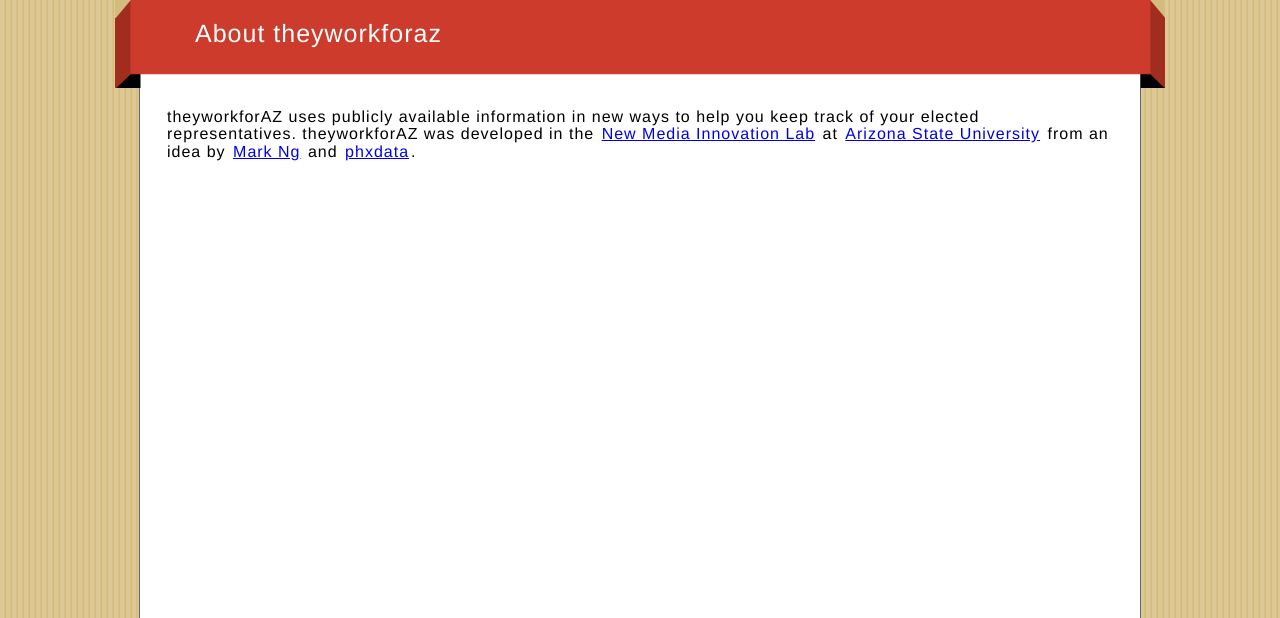
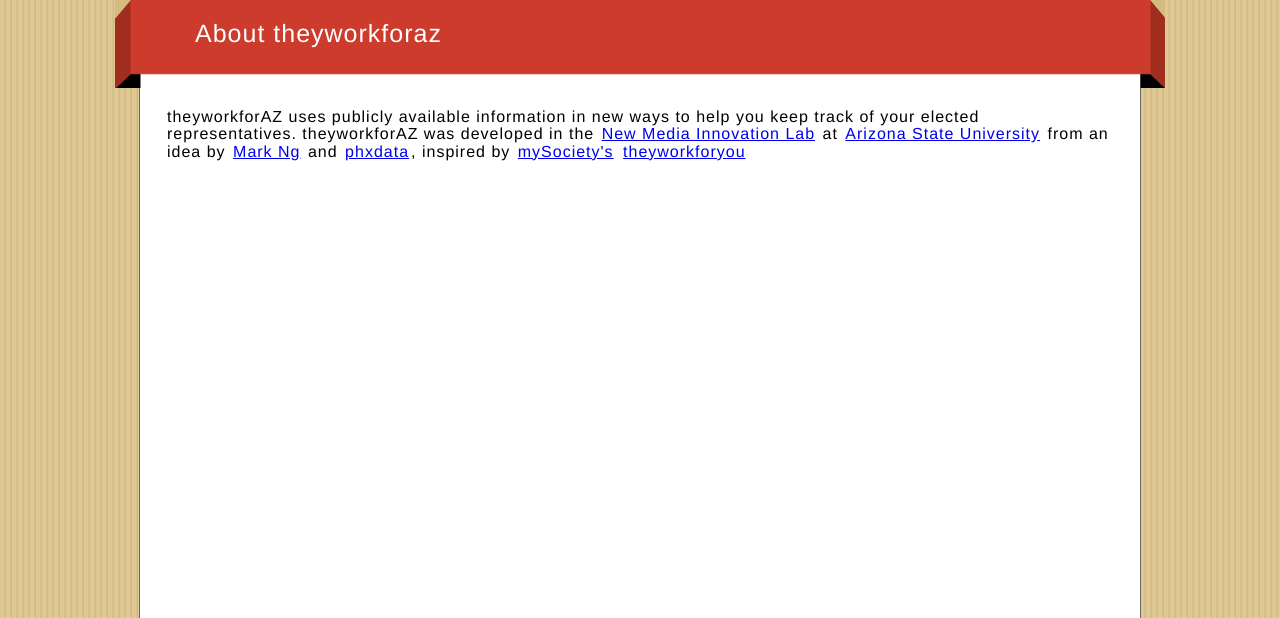
Before and after one commit to markng/theyworkforaz, a Django app: template templates/about.html in a window 1280 px wide. Shown: the part 147-765 px from the top of the page. Run offline with Django 3.2, Linux system fonts and the light colour scheme; the template is opened without the code that fills it, so the values that code supplies are empty.

Commit message:
Mention mysociety/theyworkforyou.

```diff
--- a/templates/about.html
+++ b/templates/about.html
@@ -4,7 +4,7 @@
 {% endblock %}
 {% block content %}
 <div class="full">
-    <p>theyworkforAZ uses publicly available information in new ways to help you keep track of your elected representatives. theyworkforAZ was developed in the <a href="http://cronkite.asu.edu">New Media Innovation Lab</a> at <a href="http://www.asu.edu">Arizona State University</a> from an idea by <a href="http://www.markng.co.uk">Mark Ng</a> and <a href="http://phxdata.org">phxdata</a>.</p>
+    <p>theyworkforAZ uses publicly available information in new ways to help you keep track of your elected representatives. theyworkforAZ was developed in the <a href="http://cronkite.asu.edu">New Media Innovation Lab</a> at <a href="http://www.asu.edu">Arizona State University</a> from an idea by <a href="http://www.markng.co.uk">Mark Ng</a> and <a href="http://phxdata.org">phxdata</a>, inspired by <a href="http://www.mysociety.org/">mySociety's</a> <a href="http://www.theyworkforyou.com/">theyworkforyou</a></p>
 </div>
 <br class="clear">
 {% endblock %}
```
